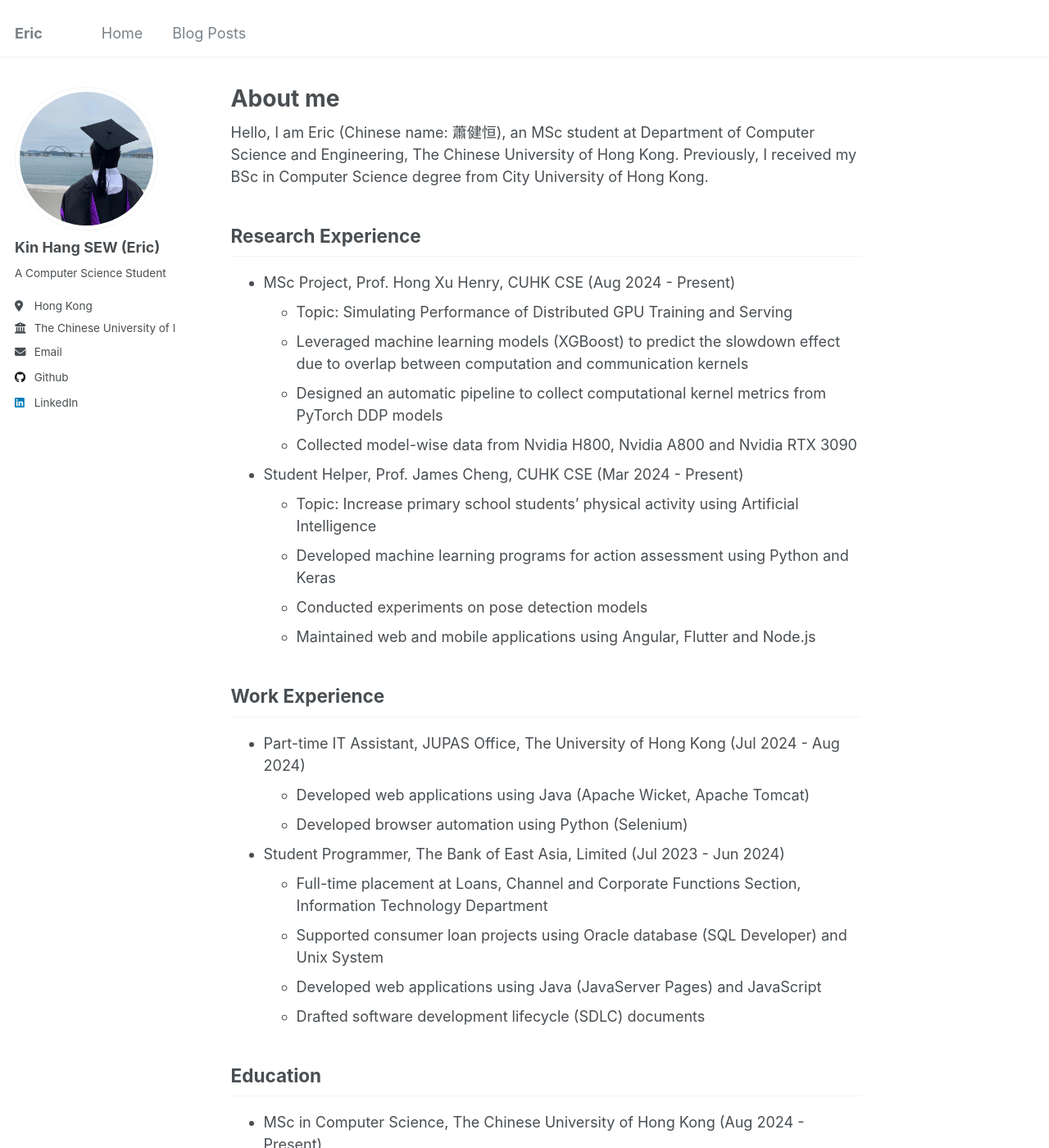
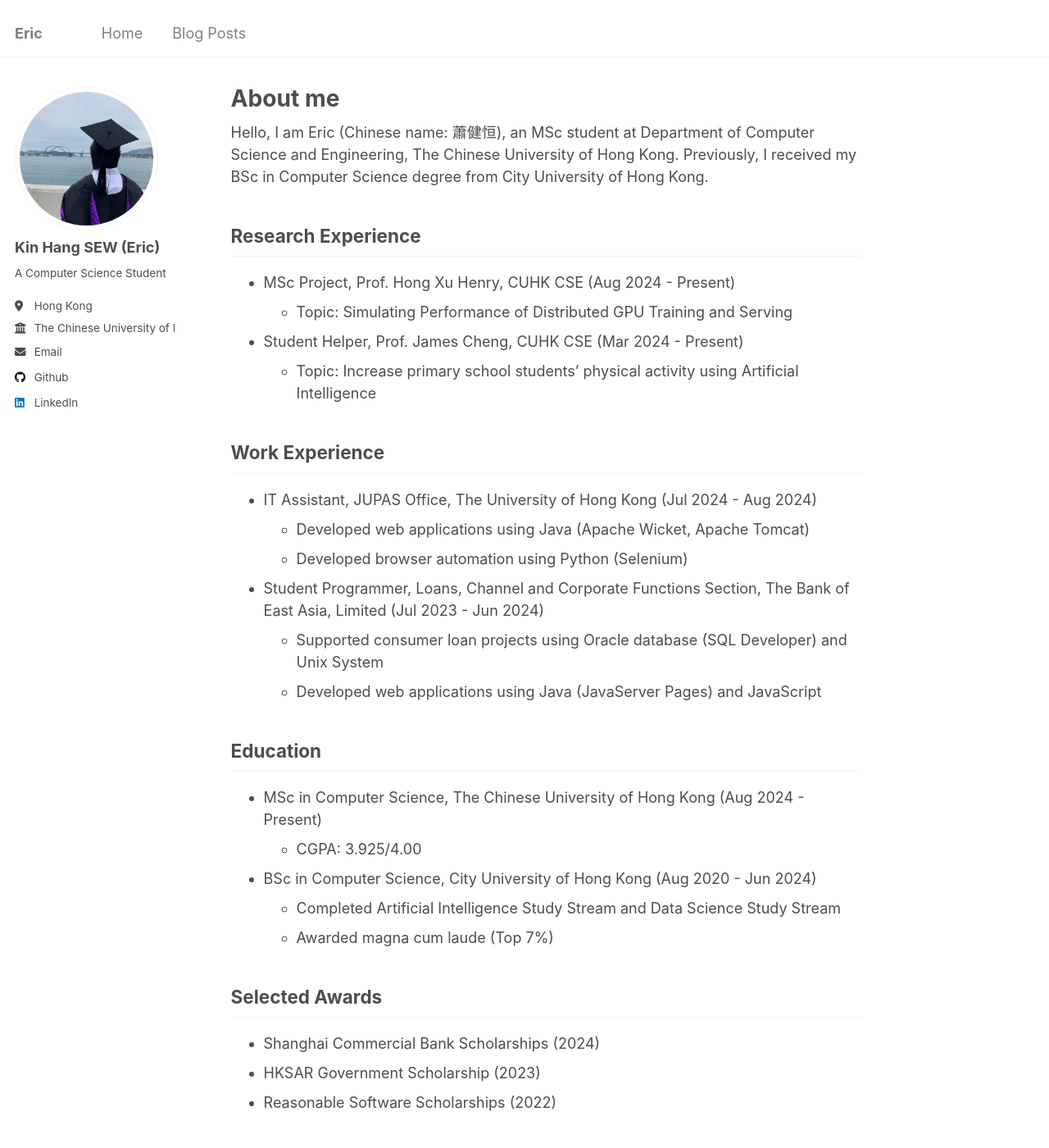
Before and after one commit to ericskh2/ericskh2.github.io, a Jekyll site: the page built from _pages/about.md, in a window 1280 px wide and 1400 px high. Shown: the whole window at 82% size. Built offline with Jekyll 4.4.1, drawn with Linux system fonts in a browser that asks for light colours; some of the changed text lies outside the part shown.

Commit message:
Update about.md

```diff
--- a/_pages/about.md
+++ b/_pages/about.md
@@ -13,34 +13,25 @@ Research Experience
 ------
 - MSc Project, Prof. Hong Xu Henry, CUHK CSE (Aug 2024 - Present)
   - Topic: Simulating Performance of Distributed GPU Training and Serving
-  - Leveraged machine learning models (XGBoost) to predict the slowdown effect due to overlap between
-computation and communication kernels
-  - Designed an automatic pipeline to collect computational kernel metrics from PyTorch DDP models
-  - Collected model-wise data from Nvidia H800, Nvidia A800 and Nvidia RTX 3090
 - Student Helper, Prof. James Cheng, CUHK CSE (Mar 2024 - Present)
   - Topic: Increase primary school students' physical activity using Artificial Intelligence
-  - Developed machine learning programs for action assessment using Python and Keras
-  - Conducted experiments on pose detection models
-  - Maintained web and mobile applications using Angular, Flutter and Node.js
 
 Work Experience
 ------
-- Part-time IT Assistant, JUPAS Office, The University of Hong Kong (Jul 2024 - Aug 2024)
+- IT Assistant, JUPAS Office, The University of Hong Kong (Jul 2024 - Aug 2024)
   - Developed web applications using Java (Apache Wicket, Apache Tomcat)
   - Developed browser automation using Python (Selenium)
-- Student Programmer, The Bank of East Asia, Limited (Jul 2023 - Jun 2024)
-  - Full-time placement at Loans, Channel and Corporate Functions Section, Information Technology Department
+- Student Programmer, Loans, Channel and Corporate Functions Section, The Bank of East Asia, Limited (Jul 2023 - Jun 2024)
   - Supported consumer loan projects using Oracle database (SQL Developer) and Unix System
   - Developed web applications using Java (JavaServer Pages) and JavaScript
-  - Drafted software development lifecycle (SDLC) documents
 
 Education
 ------
 - MSc in Computer Science, The Chinese University of Hong Kong (Aug 2024 - Present)
+  - CGPA: 3.925/4.00
 - BSc in Computer Science, City University of Hong Kong (Aug 2020 - Jun 2024)
   - Completed Artificial Intelligence Study Stream and Data Science Study Stream
   - Awarded magna cum laude (Top 7%)
-
 
 Selected Awards
 ------
```
Also changed, not shown: other parts of _pages/about.md (+5 -1 lines).
